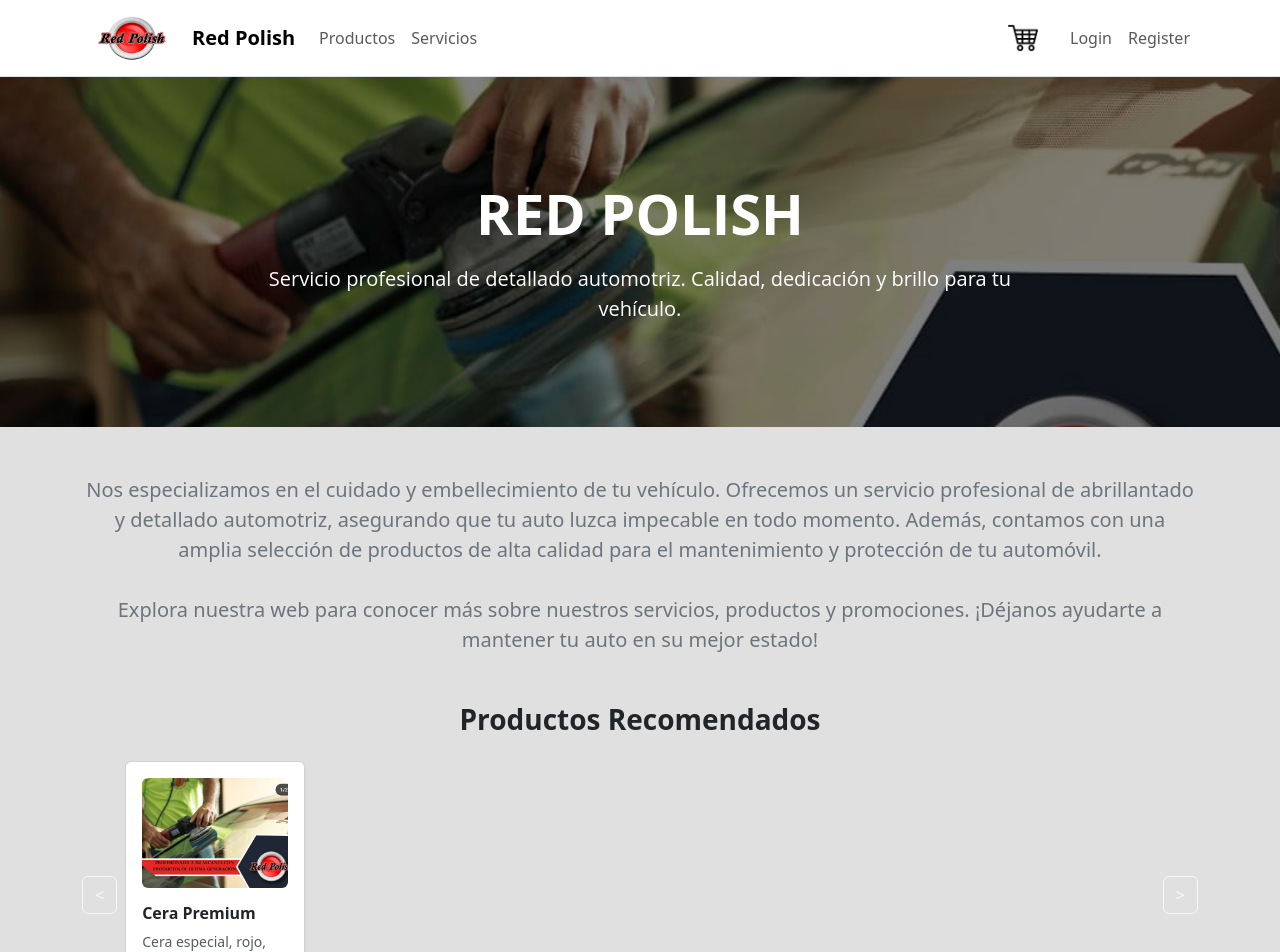
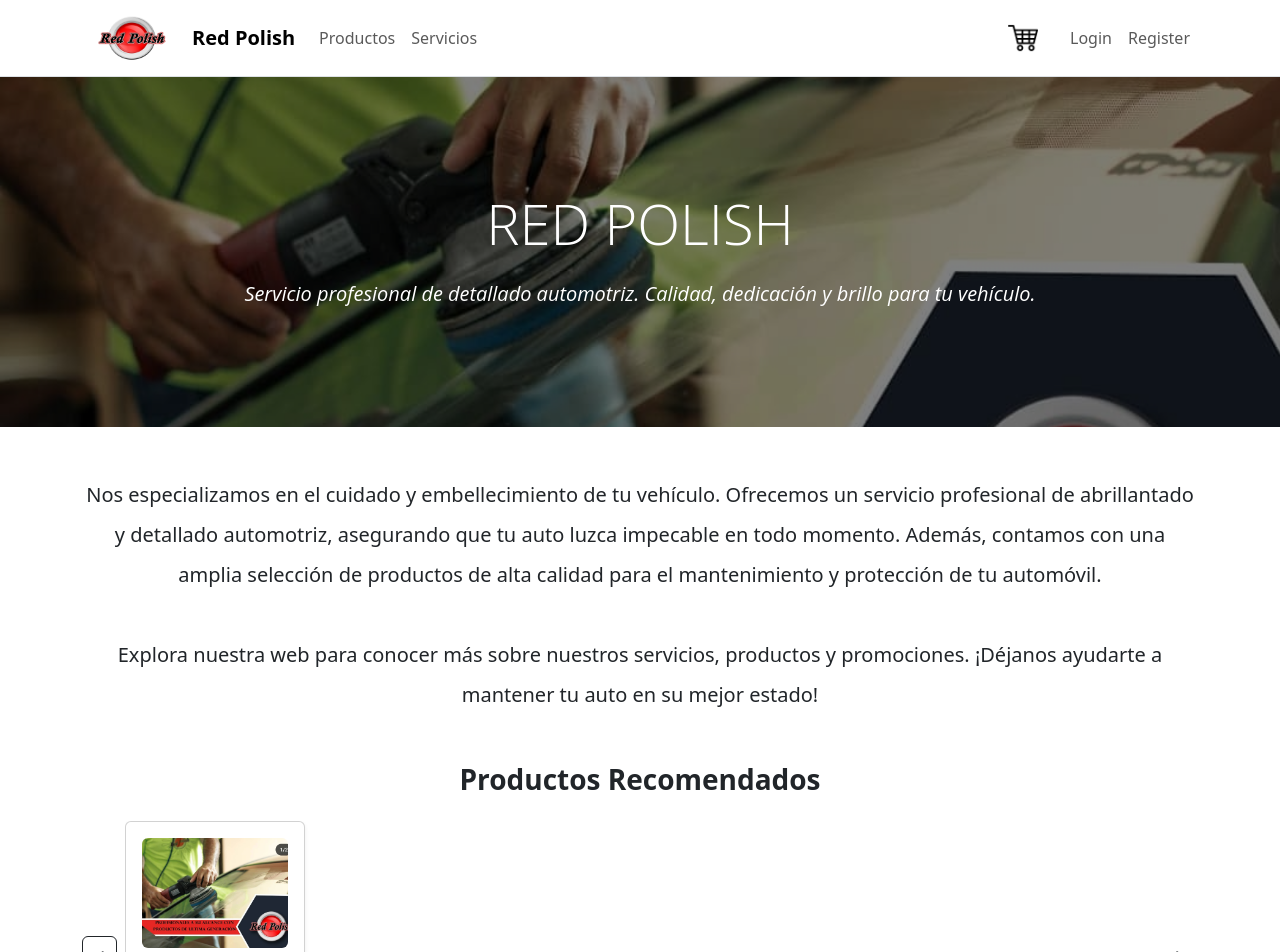
Before and after one commit to Falco-RS/Sistema-Red-Polish, a React (Vite) app: page / in a window 1280 px wide. Shown: the top 952 px of the page. Built offline with nearby package versions, Linux system fonts and the light colour scheme; no server answers.

Commit message:
home changes

```diff
--- a/src/pages/Home/index.tsx
+++ b/src/pages/Home/index.tsx
@@ -12,7 +12,7 @@
 
   // Obtenemos productos reales
   useEffect(() => {
-    document.body.style.backgroundColor = '#e0e0e0'
+    document.body.style.backgroundColor = '#ffffff'
     fetchProducts()
   }, [])
 
@@ -71,8 +71,8 @@
       >
         <div className="position-absolute top-0 start-0 w-100 h-100" style={{ backgroundColor: 'rgba(0, 0, 0, 0.5)' }} />
         <div className="position-relative text-center px-3">
-          <h1 className="display-4 fw-bold mb-3">RED POLISH</h1>
-          <p className="fs-5" style={{ maxWidth: '800px', margin: '0 auto' }}>
+          <h1 className="display-4 fw-light text-uppercase mb-3">RED POLISH</h1>
+          <p className="fs-5 fst-italic lh-lg" style={{ maxWidth: '800px', margin: '0 auto' }}>
             Servicio profesional de detallado automotriz. Calidad, dedicación y brillo para tu vehículo.
           </p>
         </div>
@@ -80,7 +80,7 @@
 
       <div className="container my-5">
         <div className="text-center mb-5">
-          <p className="fs-5 text-secondary">
+          <p className="fs-5 text-dark lh-lg">
             Nos especializamos en el cuidado y embellecimiento de tu vehículo. Ofrecemos un servicio profesional
             de abrillantado y detallado automotriz, asegurando que tu auto luzca impecable en todo momento.
             Además, contamos con una amplia selección de productos de alta calidad para el mantenimiento y
@@ -93,9 +93,9 @@
 
         {/* Carrusel real */}
         <div className="mb-5">
-          <h3 className="fw-bold text-center mb-4 text-dark">Productos Recomendados</h3>
+          <h3 className="fw-semibold text-center mb-4 text-capitalize text-dark">Productos Recomendados</h3>
           <div className="d-flex align-items-center justify-content-between">
-            <button className="btn btn-outline-light me-2" onClick={prevSlide}>&lt;</button>
+            <button className="btn btn-outline-dark me-2" onClick={prevSlide}>&lt;</button>
             <div className="d-flex overflow-hidden" style={{ gap: '1rem', flex: 1 }}>
               {visibleProducts.map(product => (
                 <div
@@ -119,7 +119,7 @@
                 </div>
               ))}
             </div>
-            <button className="btn btn-outline-light ms-2" onClick={nextSlide}>&gt;</button>
+            <button className="btn btn-outline-darkt ms-2" onClick={nextSlide}>&gt;</button>
           </div>
         </div>
       </div>
```
